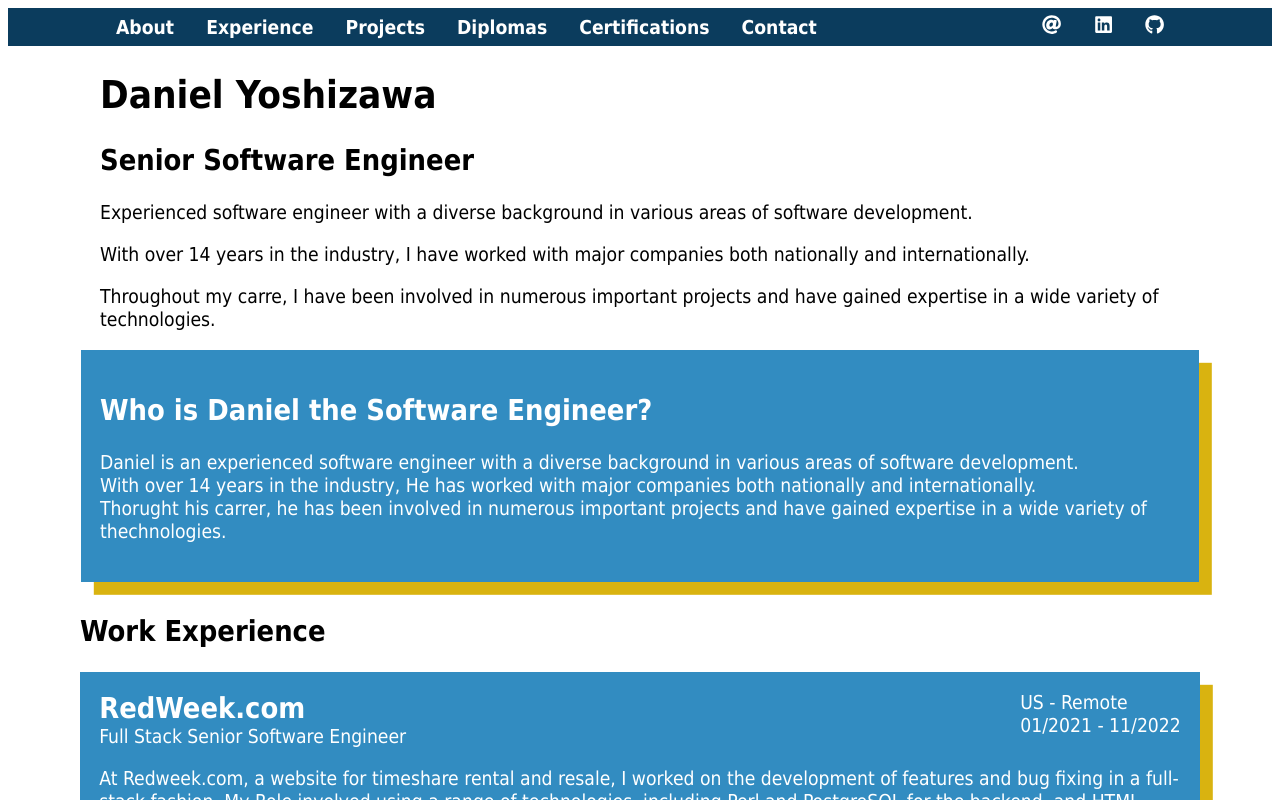
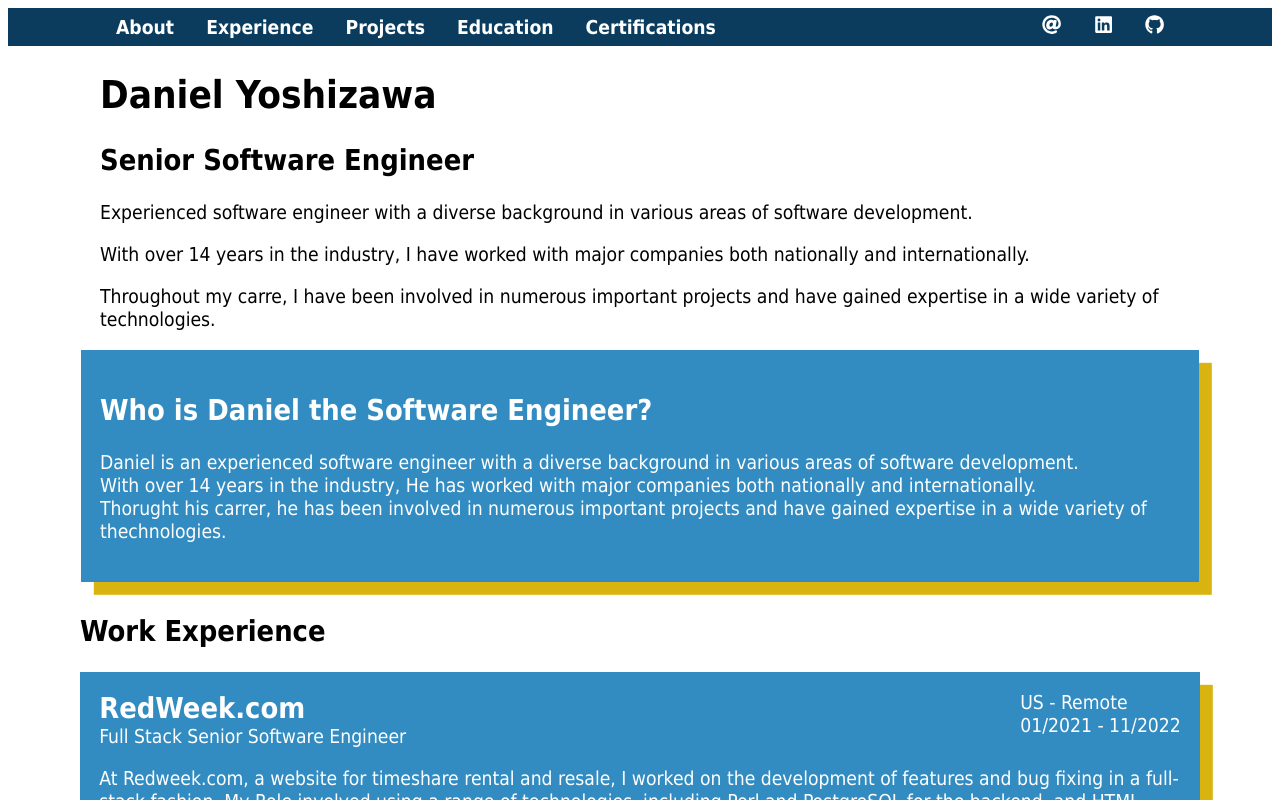
Before and after one commit to danielyoshizawa/portifolio, a React (Create React App) app in the folder site/: page / in a window 1280 px wide. Shown: the top 800 px of the page. Built offline with nearby package versions, Linux system fonts and the light colour scheme; a web font is replaced by a local one.

Commit message:
Section component - #39

```diff
--- a/site/src/components/footer/Footer.js
+++ b/site/src/components/footer/Footer.js
@@ -1,4 +1,5 @@
 import './Footer.css'
+import Section from '../section/Section'
 
 function Footer() {
   return (
@@ -7,13 +8,7 @@ function Footer() {
         <div className="footer-columns">
           <div className="footer-section">
             <h2>Section</h2>
-            <ul>
-              <li><a href="#about">About</a></li>
-              <li><a href="#experience">Experience</a></li>
-              <li><a href="#projects">Projects</a></li>
-              <li><a href="#diplomas">Diplomas</a></li>
-              <li><a href="#certifications">Certifications</a></li>
-            </ul>
+            <Section />
           </div>
           <div className="footer-section">
             <h2>Social</h2>
--- a/site/src/components/navbar/Navbar.css
+++ b/site/src/components/navbar/Navbar.css
@@ -41,6 +41,7 @@ nav li {
 
 nav a {
   text-decoration: none;
+  color: inherit;
 }
 
 /* TODO : For now keep it plain, style will come later */
--- a/site/src/components/navbar/Navbar.js
+++ b/site/src/components/navbar/Navbar.js
@@ -1,5 +1,6 @@
 import './Navbar.css'
 import Social from '../social/Social'
+import Section from '../section/Section'
 import socialData from '../../data/Social.data.json'
 
 function Navbar() {
@@ -7,14 +8,7 @@ function Navbar() {
     <div className="background-header">
       <nav>
         <div>
-          <ul>
-            <li>About</li>
-            <li>Experience</li>
-            <li>Projects</li>
-            <li>Diplomas</li>
-            <li>Certifications</li>
-            <li>Contact</li>
-          </ul>
+          <Section />
         </div>
         <div>
           <Social social={socialData.social} />
--- /dev/null
+++ b/site/src/components/section/Section.js
@@ -0,0 +1,15 @@
+function Section() {
+  return (
+    <>
+      <ul>
+        <li><a href="#about">About</a></li>
+        <li><a href="#experience">Experience</a></li>
+        <li><a href="#projects">Projects</a></li>
+        <li><a href="#education">Education</a></li>
+        <li><a href="#certifications">Certifications</a></li>
+      </ul>
+    </>
+  )
+}
+
+export default Section
```
Also changed, not shown: 2 other files (tests, documents, lock files or other folders).
